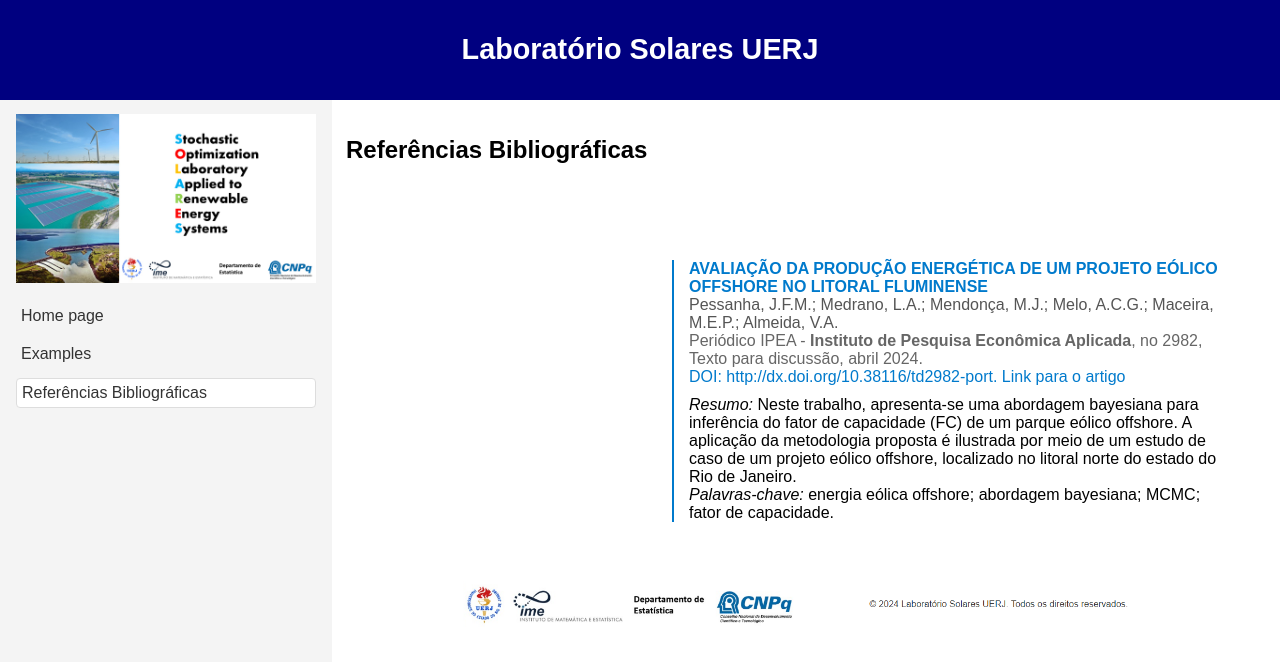
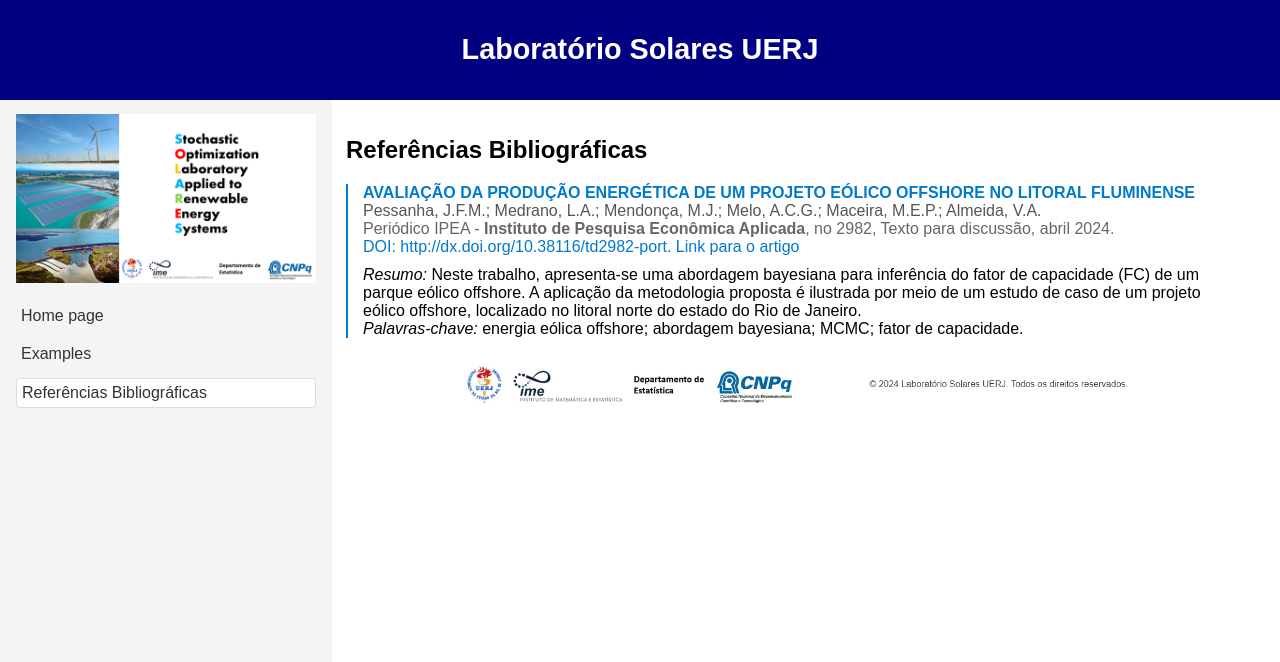
Before and after one commit to LabSolares-UERJ/main, a Jekyll site: the page built from documentation/references.html, in a window 1280 px wide. Shown: the top 662 px of the page. Built offline with Jekyll 4.4.1, drawn with Linux system fonts in a browser that asks for light colours.

Commit message:
Update references.html

```diff
--- a/documentation/references.html
+++ b/documentation/references.html
@@ -6,7 +6,6 @@ permalink: /documentation/references/
 
 <h2>Referências Bibliográficas</h2>
 
-    <main>
         <div class="reference">
             <div class="reference-title">AVALIAÇÃO DA PRODUÇÃO ENERGÉTICA DE UM PROJETO EÓLICO OFFSHORE NO LITORAL FLUMINENSE</div>
             <div class="reference-author">Pessanha, J.F.M.; Medrano, L.A.; Mendonça, M.J.; Melo, A.C.G.; Maceira, M.E.P.; Almeida, V.A.</div>
@@ -17,4 +16,3 @@ permalink: /documentation/references/
             <em>Resumo:</em> Neste trabalho, apresenta-se uma abordagem bayesiana para inferência do fator de capacidade (FC) de um parque eólico offshore. A aplicação da metodologia proposta é ilustrada por meio de um estudo de caso de um projeto eólico offshore, localizado no litoral norte do estado do Rio de Janeiro.
             <br><em>Palavras-chave:</em> energia eólica offshore; abordagem bayesiana; MCMC; fator de capacidade.
         </div>
-    </main>
```
